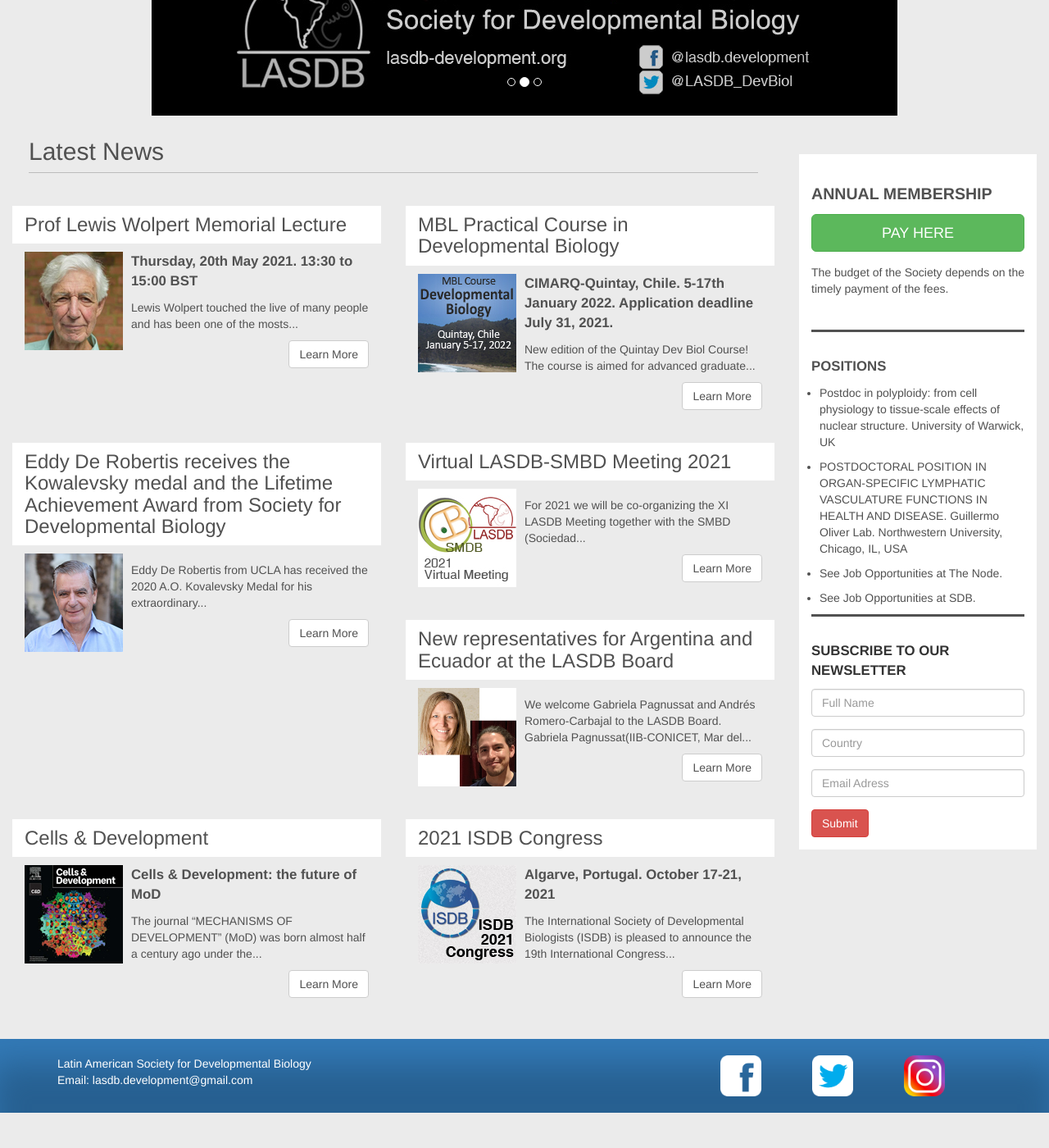
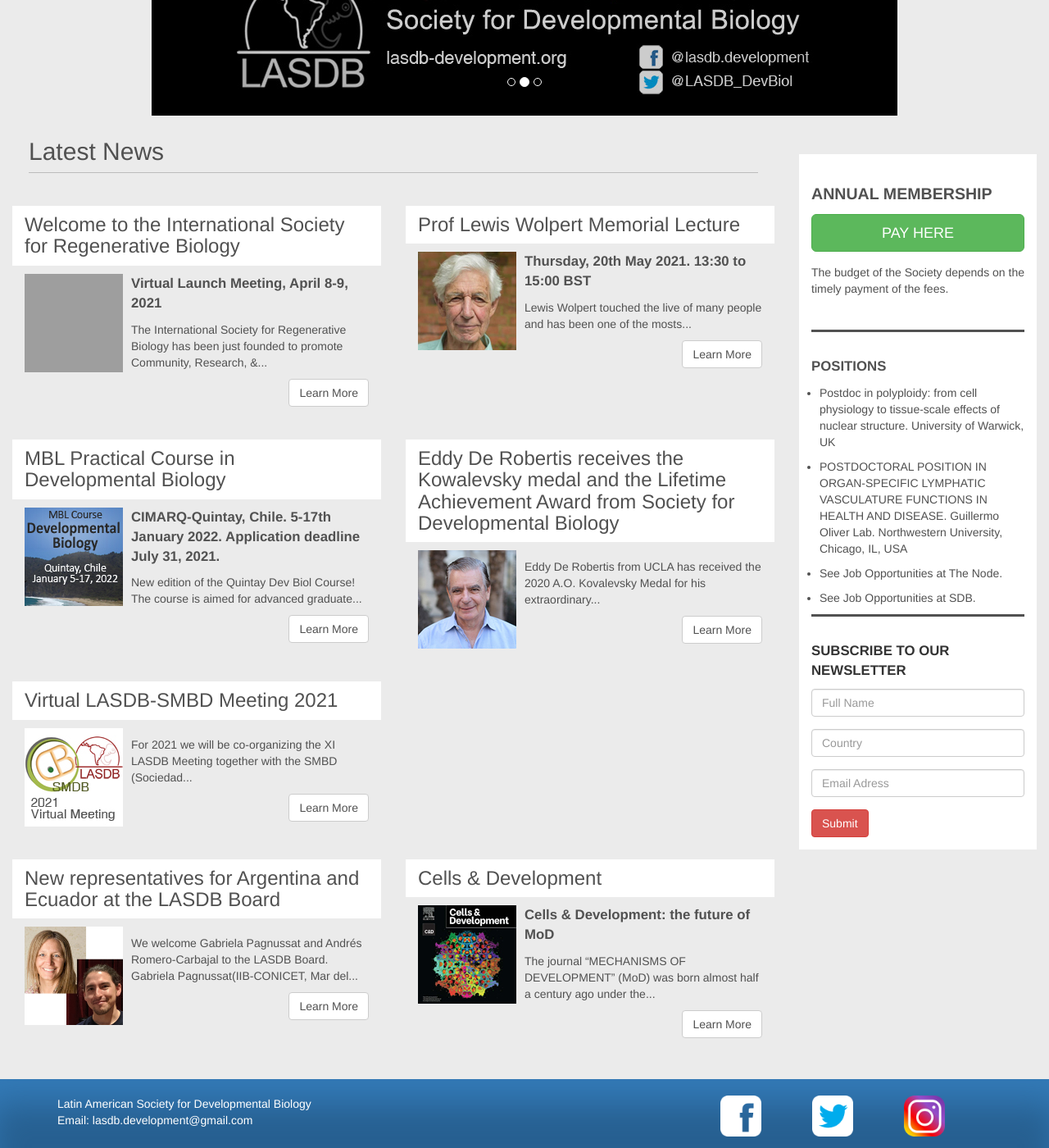
Before and after one commit to lasdb/lasdb.github.io, a Jekyll site: the page built from index.html, in a window 1280 px wide and 1400 px high, scrolled down 466 px. Shown: the whole window at 82% size. Built offline with Jekyll 4.4.1, drawn with Linux system fonts in a browser that asks for light colours; nearby versions of some CDN libraries; before the commit the page ends 1823 px from its top, so only the background shows below that; grey boxes are pictures that could not be loaded.

Commit message:
Update 2000-01-01-news.markdown

```diff
--- a/_posts/2000-01-01-news.markdown
+++ b/_posts/2000-01-01-news.markdown
@@ -5,6 +5,16 @@
 categories: news
 permalink: pages/news.html
 news:
+
+  - title: 'Welcome to the International Society for Regenerative Biology'
+    date: '19/3/21'
+    subtitle: 'Virtual Launch Meeting, April 8-9, 2021'
+    body: 'The International Society for Regenerative Biology has been just founded to promote Community, Research, & Education in the field of regeneration worldwide. The virtual launch will be held on April 8-9, 2021 on portions of each day. We will have two six invited talks including two Keynotes. <br>
+Development published an editorial by Ken Poss and Elly Tanaka to announce ISRB to greater science community. <a href="https://dev.biologists.org/content/148/3/dev199474" target="_blank">Read article</a> <br>
+    For information on the meeting and the Society, foloow the link below:'
+    imageSm: 'img/news/ISRB-sm.jpg'
+    imageBg: '../img/news/ISRB-bg.jpg'
+    URL: 'https://internationalsocietyforregenerativebiology.org/'
 
   - title: 'Prof Lewis Wolpert Memorial Lecture'
     date: '2/3/21'
```
